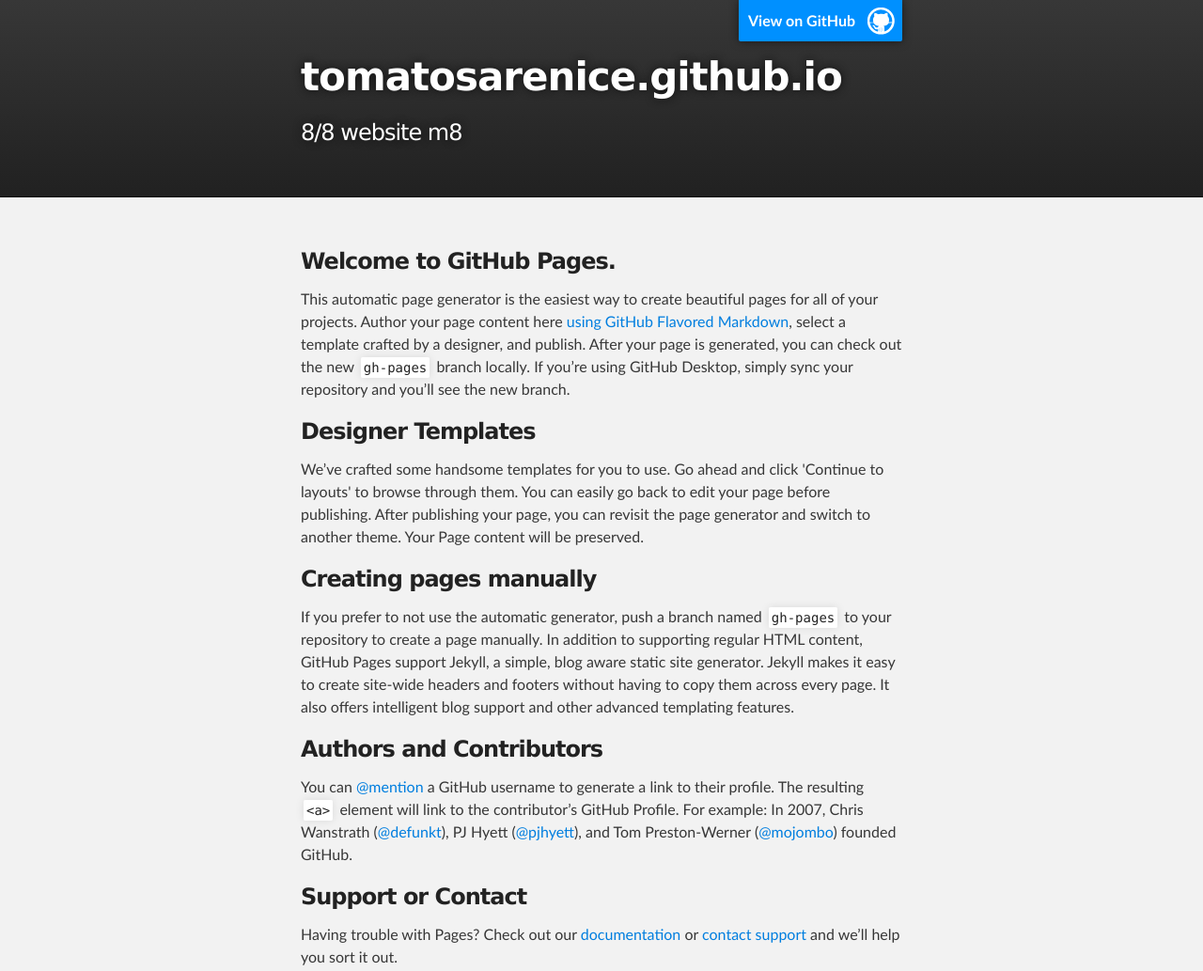
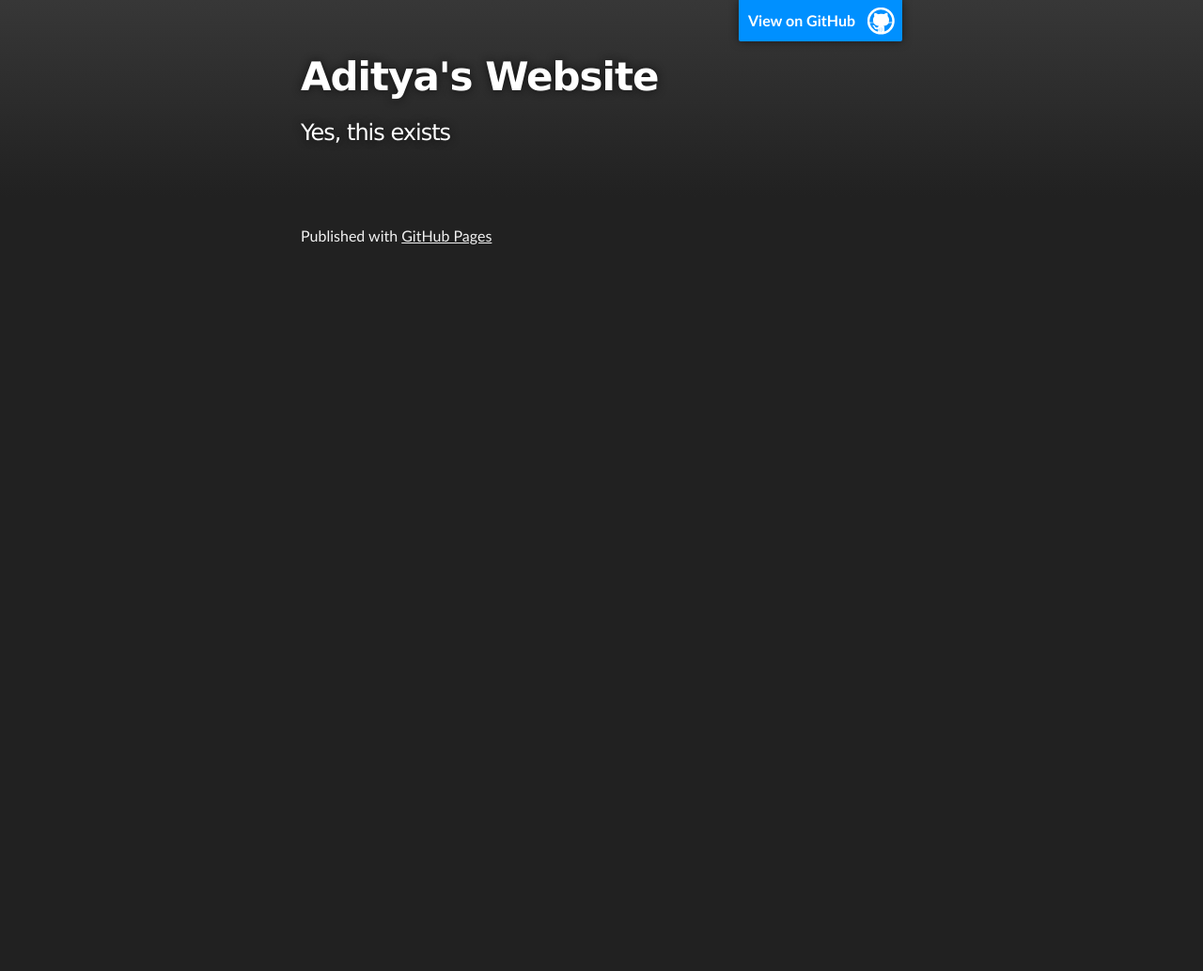
Before and after one commit to tomatosarenice/tomatosarenice.github.io, a plain HTML site: page index.html in a window 1280 px wide. Shown: the top 1033 px of the page at 94% size. After the commit the page ends 800 px from the top, so only its background shows below. Drawn offline with Linux system fonts and the light colour scheme.

Commit message:
Update index.html

```diff
--- a/index.html
+++ b/index.html
@@ -8,7 +8,7 @@
 
     <link rel="stylesheet" type="text/css" media="screen" href="stylesheets/stylesheet.css">
 
-    <title>tomatosarenice.github.io</title>
+    <title>Aditya's Website</title>
   </head>
 
   <body>
@@ -18,41 +18,13 @@
         <header class="inner">
           <a id="forkme_banner" href="https://github.com/tomatosarenice">View on GitHub</a>
 
-          <h1 id="project_title">tomatosarenice.github.io</h1>
-          <h2 id="project_tagline">8/8 website m8</h2>
+          <h1 id="project_title">Aditya's Website</h1>
+          <h2 id="project_tagline">Yes, this exists</h2>
 
         </header>
     </div>
 
-    <!-- MAIN CONTENT -->
-    <div id="main_content_wrap" class="outer">
-      <section id="main_content" class="inner">
-        <h3>
-<a id="welcome-to-github-pages" class="anchor" href="#welcome-to-github-pages" aria-hidden="true"><span aria-hidden="true" class="octicon octicon-link"></span></a>Welcome to GitHub Pages.</h3>
-
-<p>This automatic page generator is the easiest way to create beautiful pages for all of your projects. Author your page content here <a href="https://guides.github.com/features/mastering-markdown/">using GitHub Flavored Markdown</a>, select a template crafted by a designer, and publish. After your page is generated, you can check out the new <code>gh-pages</code> branch locally. If you’re using GitHub Desktop, simply sync your repository and you’ll see the new branch.</p>
-
-<h3>
-<a id="designer-templates" class="anchor" href="#designer-templates" aria-hidden="true"><span aria-hidden="true" class="octicon octicon-link"></span></a>Designer Templates</h3>
-
-<p>We’ve crafted some handsome templates for you to use. Go ahead and click 'Continue to layouts' to browse through them. You can easily go back to edit your page before publishing. After publishing your page, you can revisit the page generator and switch to another theme. Your Page content will be preserved.</p>
-
-<h3>
-<a id="creating-pages-manually" class="anchor" href="#creating-pages-manually" aria-hidden="true"><span aria-hidden="true" class="octicon octicon-link"></span></a>Creating pages manually</h3>
-
-<p>If you prefer to not use the automatic generator, push a branch named <code>gh-pages</code> to your repository to create a page manually. In addition to supporting regular HTML content, GitHub Pages support Jekyll, a simple, blog aware static site generator. Jekyll makes it easy to create site-wide headers and footers without having to copy them across every page. It also offers intelligent blog support and other advanced templating features.</p>
-
-<h3>
-<a id="authors-and-contributors" class="anchor" href="#authors-and-contributors" aria-hidden="true"><span aria-hidden="true" class="octicon octicon-link"></span></a>Authors and Contributors</h3>
-
-<p>You can <a href="https://help.github.com/articles/basic-writing-and-formatting-syntax/#mentioning-users-and-teams" class="user-mention">@mention</a> a GitHub username to generate a link to their profile. The resulting <code>&lt;a&gt;</code> element will link to the contributor’s GitHub Profile. For example: In 2007, Chris Wanstrath (<a href="https://github.com/defunkt" class="user-mention">@defunkt</a>), PJ Hyett (<a href="https://github.com/pjhyett" class="user-mention">@pjhyett</a>), and Tom Preston-Werner (<a href="https://github.com/mojombo" class="user-mention">@mojombo</a>) founded GitHub.</p>
-
-<h3>
-<a id="support-or-contact" class="anchor" href="#support-or-contact" aria-hidden="true"><span aria-hidden="true" class="octicon octicon-link"></span></a>Support or Contact</h3>
-
-<p>Having trouble with Pages? Check out our <a href="https://help.github.com/pages">documentation</a> or <a href="https://github.com/contact">contact support</a> and we’ll help you sort it out.</p>
-      </section>
-    </div>
+    <!-- MAIN CONTENT
 
     <!-- FOOTER  -->
     <div id="footer_wrap" class="outer">
```
